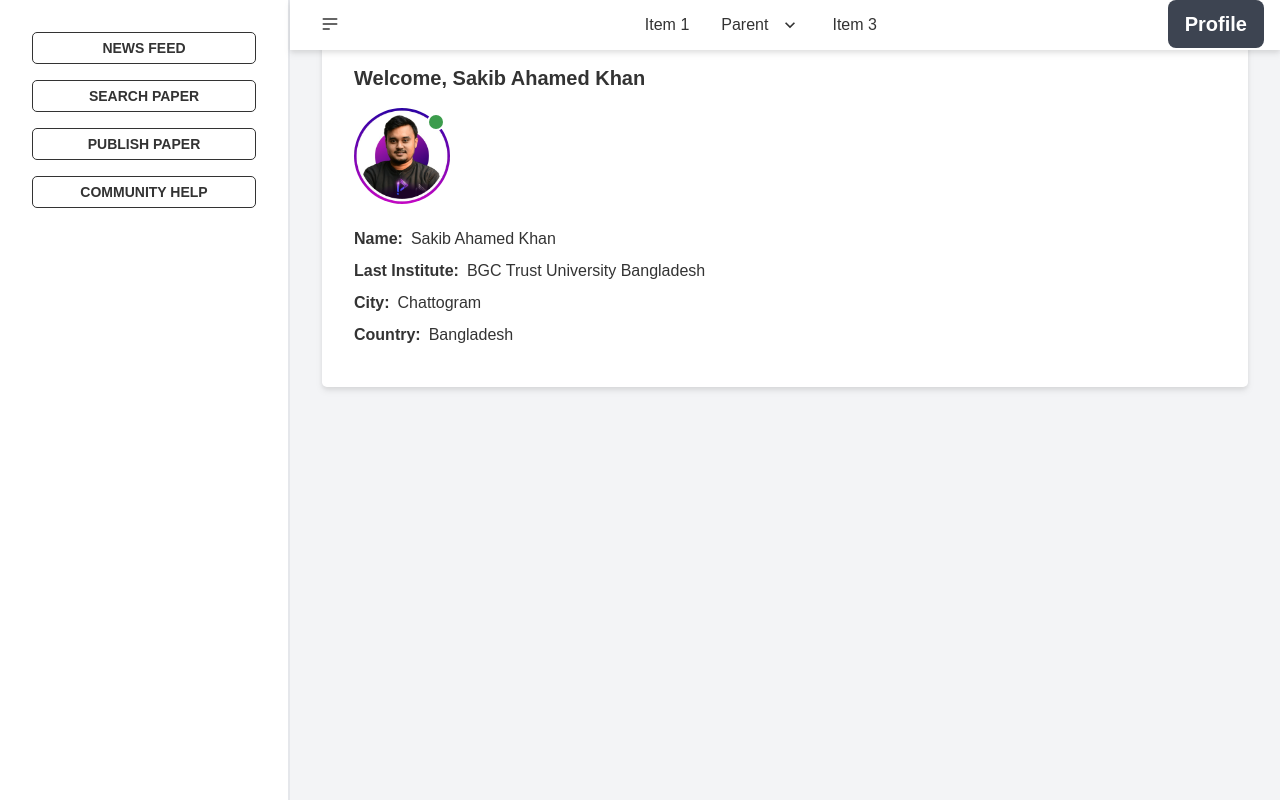
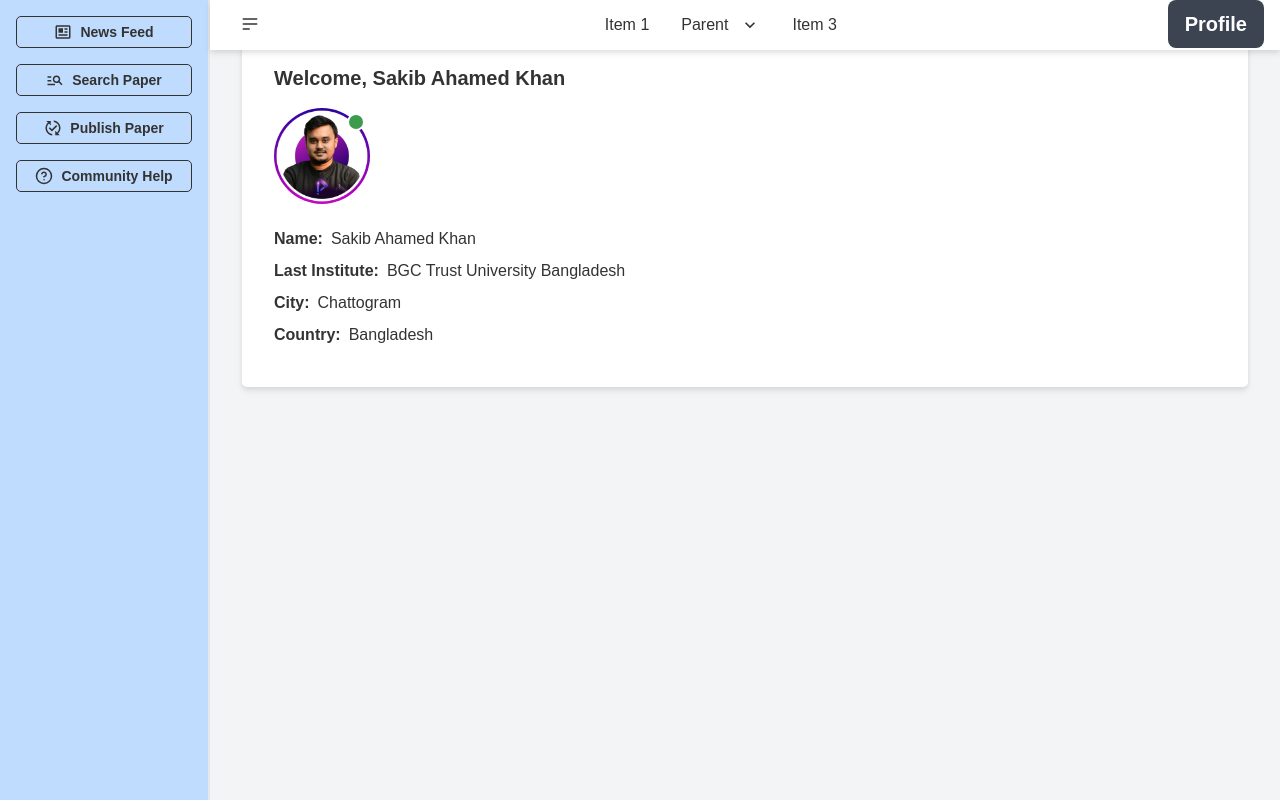
Before and after one commit to SakibAhamedKhan/Final-Year-Project, a React (Create React App) app: page /profile in a window 1280 px wide. Built offline with nearby package versions, Linux system fonts and the light colour scheme.

Commit message:
Side Navbar floating done

```diff
--- a/src/pages/home/home.js
+++ b/src/pages/home/home.js
@@ -8,21 +8,19 @@ import Navbar from '../shared/navbar';
 import UpperNavbar from '../shared/upperNavbar';
 import { Route, Router, Routes } from 'react-router-dom';
 
-
-
-
 function Home() {
     const [show, setShow] = useState(true);
+    console.log(show);
 
     return (
         <div className='flex flex-row'>
-            <div className="basis-2/12 border-r-2 h-screen border-gray-200" >
-            <Navbar />
+            <div className={`${show? 'bg-blue-200': 'bg-white w-[50px]'} border-r-2 h-screen border-gray-2001`} >
+                <Navbar show={show}/>
             </div>
 
             <div className="w-full bg-gray-100 relative">
                 <div className='h-[40px] bg-white w-full drop-shadow-md absolute z-10'>
-                <UpperNavbar/>
+                    <UpperNavbar show={show} setShow={setShow}/>
                 </div>
                 <Routes >
                     <Route path='/' element={<Newsfeed></Newsfeed>}></Route>
--- a/src/pages/shared/navbar.js
+++ b/src/pages/shared/navbar.js
@@ -1,19 +1,44 @@
 import { Link } from "react-router-dom";
 import { NavLink } from "react-router-dom";
 import './navbar.css'
+import {BiNews} from 'react-icons/bi';
+import {MdOutlineManageSearch, MdPublishedWithChanges} from 'react-icons/md'
+import {FiHelpCircle} from 'react-icons/fi'
 
-function Navbar() {
+function Navbar(props) {
+    const {show} = props;
+
     let activeStyle = {
         textDecoration: "underline",
     };
 
     return (
-        <div className="px-8 pt-6">
+        <div className="px-4 pt-2">
             <ul className="flex flex-col items-center">
-                <li><NavLink to='/' className="btn btn-sm my-2 w-56 btn-outline rounded-[5px]">News Feed</NavLink></li>
-                <li><NavLink to='/papersearch' className="btn btn-sm my-2 w-56 btn-outline rounded-[5px]">Search Paper</NavLink></li>
-                <li><NavLink to='/paperpublish' className="btn btn-sm my-2 w-56 btn-outline rounded-[5px]">Publish Paper</NavLink></li>
-                <li><NavLink to='/community' className="btn btn-sm my-2 w-56 btn-outline rounded-[5px]">Community Help</NavLink></li>
+                <li><NavLink to='/' className={`btn btn-sm my-2 ${show? 'w-44': 'w-8'} btn-outline rounded-[5px] capitalize`}>
+                    <div className="flex flex-row jusity-start items-center">
+                        <div className={` ${show? 'pr-2':''}  text-lg`}><BiNews/></div>
+                        <p className={`${show ? '':'hidden'}`}>News Feed</p>
+                    </div>
+                </NavLink></li>
+                <li><NavLink to='/papersearch' className={`btn btn-sm my-2 ${show? 'w-44': 'w-8'} btn-outline rounded-[5px] capitalize`}>
+                    <div className="flex flex-row jusity-start items-center">
+                        <div className={` ${show? 'pr-2':''}  text-lg`}><MdOutlineManageSearch/></div>
+                        <p className={`${show ? '':'hidden'}`}>Search Paper</p>
+                    </div>
+                </NavLink></li>
+                <li><NavLink to='/paperpublish' className={`btn btn-sm my-2 ${show? 'w-44': 'w-8'} btn-outline rounded-[5px] capitalize`}>
+                    <div className="flex flex-row jusity-start items-center">
+                        <div className={` ${show? 'pr-2':''}  text-lg`}><MdPublishedWithChanges/></div>
+                        <p className={`${show ? '':'hidden'}`}>Publish Paper</p>
+                    </div>
+                </NavLink></li>
+                <li><NavLink to='/community' className={`btn btn-sm my-2 ${show? 'w-44': 'w-8'} btn-outline rounded-[5px] capitalize`}>
+                    <div className="flex flex-row jusity-start items-center">
+                        <div className={` ${show? 'pr-2':''}  text-lg`}><FiHelpCircle/></div>
+                        <p className={`${show ? '':'hidden'}`}>Community Help</p>
+                    </div>
+                </NavLink></li>
                 {/* <li><NavLink to='/profile' className="btn btn-sm my-2 w-56 btn-outline rounded-[5px]">Profile</NavLink></li> */}
             </ul>
         </div>
--- a/src/pages/shared/upperNavbar.js
+++ b/src/pages/shared/upperNavbar.js
@@ -1,12 +1,15 @@
 import { NavLink } from "react-router-dom";
 
-function UpperNavbar() {
+function UpperNavbar(props) {
+    const {show, setShow} = props;
 
-
+    const changeShow = () => {
+        setShow(!show);
+    }
     return (
         <div className="bg-base-100 h-[50px] flex flex-row justify-between px-4">
             <div className="">
-                <label tabindex="0" class="btn btn-ghost btn-circle">
+                <label onClick={changeShow} tabindex="0" class="btn btn-ghost btn-circle">
                     <svg xmlns="http://www.w3.org/2000/svg" class="h-5 w-5" fill="none" viewBox="0 0 24 24" stroke="currentColor"><path stroke-linecap="round" stroke-linejoin="round" stroke-width="2" d="M4 6h16M4 12h16M4 18h7" /></svg>
                 </label>
             </div>
```
Lines whose indentation alone changed are shown as unchanged.
